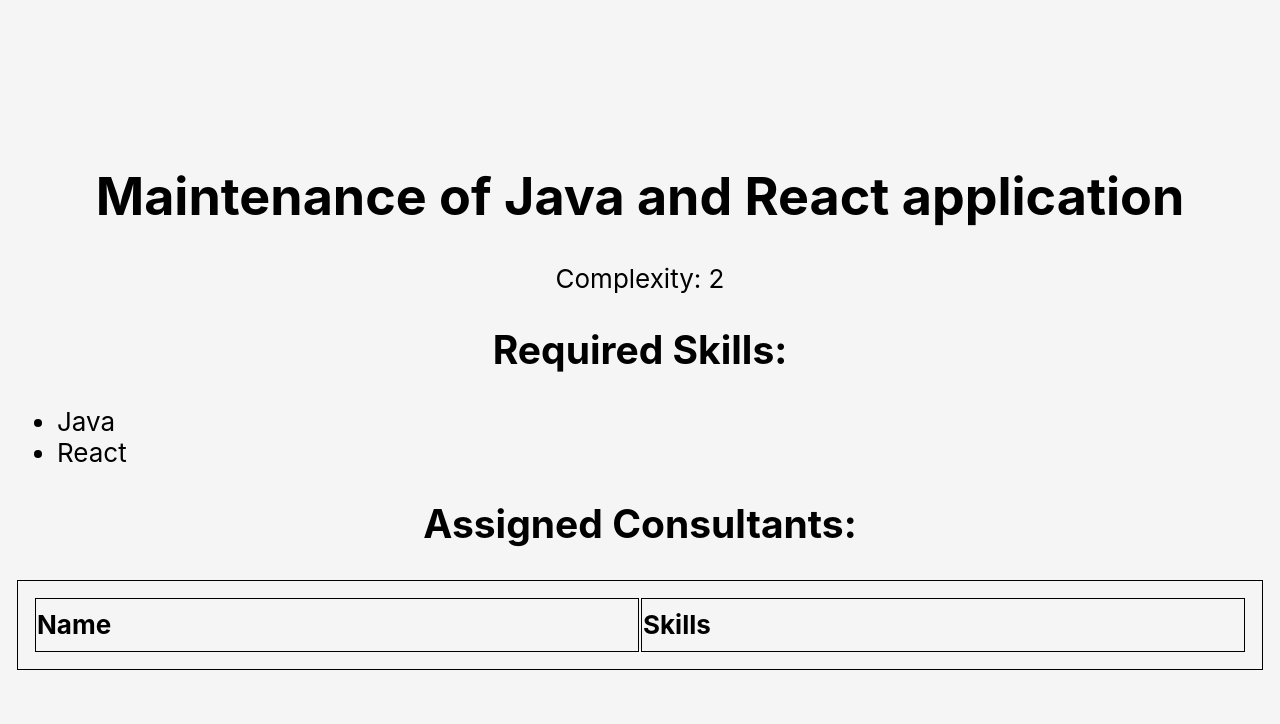
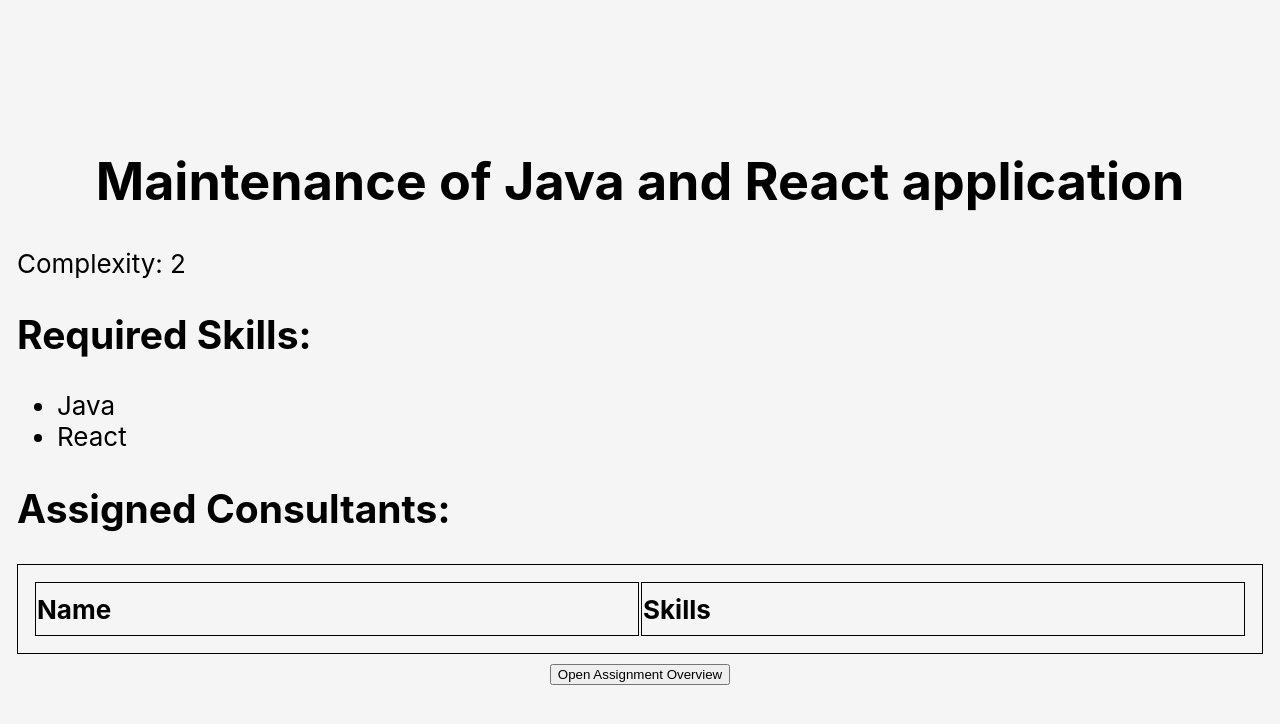
Before and after one commit to Hamiller78/react-training, a React (Create React App) app: page / in a window 1280 px wide. Shown: the top 724 px of the page. Built offline with nearby package versions, Linux system fonts and the light colour scheme.

Commit message:
Rework to use project and consultant contexts

```diff
--- a/src/App.css
+++ b/src/App.css
@@ -21,7 +21,15 @@ table {
   text-align: left;
 }
 
-ul.bullet-list li {
+h2 {
+  text-align: left;
+}
+
+p {
+  text-align: left;
+}
+
+.left-aligned-list {
   text-align: left;
 }
 
--- a/src/App.tsx
+++ b/src/App.tsx
@@ -1,10 +1,11 @@
 import React, { useState, useEffect } from "react";
 import "./App.css";
-import AssignmentView from "./components/AssignmentView/AssignmentView";
 import Consultant from "./entities/Consultant";
+import ConsultantContext from "./contexts/ConsultantContext";
 import ConsultantFactory from "./services/ConsultantFactory";
 import Project from "./entities/Project";
 import ProjectFactory from "./services/ProjectFactory";
+import ProjectsContext from "./contexts/ProjectsContext";
 import ProjectOverview from "./components/ProjectView/ProjectOverview";
 import { create } from "domain";
 
@@ -24,6 +25,9 @@ function App() {
   const [projects, setProjects] = useState<Project[]>(
     storedProjects ? JSON.parse(storedProjects) : createRandomProjects(5)
   );
+  const [selectedProject, setSelectedProject] = useState<Project | null>(
+    projects[0]
+  );
 
   useEffect(() => {
     localStorage.setItem(
@@ -32,38 +36,16 @@ function App() {
     );
   }, [selectedConsultants]);
 
-  const onSelectEntity = (selectedConsultant: Consultant) => {
-    setSelectedConsultants((selectedConsultants) => [
-      ...selectedConsultants,
-      selectedConsultant,
-    ]);
-  };
-
-  const onUnselectEntity = (unselectedConsultant: Consultant) => {
-    setSelectedConsultants((selectedConsultants) =>
-      selectedConsultants.filter(
-        (consultant) => consultant.id !== unselectedConsultant.id
-      )
-    );
-  };
-
-  // return (
-  //   <div className="App">
-  //     <header className="App-header">
-  //       <AssignmentView
-  //         allEntities={consultants}
-  //         selectedEntities={selectedConsultants}
-  //         onSelectEntity={onSelectEntity}
-  //         onUnselectEntity={onUnselectEntity}
-  //       />
-  //     </header>
-  //   </div>
-  // );
-
   return (
     <div className="App">
       <header className="App-header">
-        <ProjectOverview project={projects[0]} />
+        <ConsultantContext.Provider
+          value={{ consultants: consultants, setConsultants: setConsultants }}
+        >
+          <ProjectsContext.Provider value={{ projects, setProjects }}>
+            {selectedProject && <ProjectOverview project={selectedProject} />}
+          </ProjectsContext.Provider>
+        </ConsultantContext.Provider>
       </header>
     </div>
   );
--- a/src/components/ProjectView/ProjectOverview.tsx
+++ b/src/components/ProjectView/ProjectOverview.tsx
@@ -1,23 +1,63 @@
-import React from "react";
+import React, { useContext, useState } from "react";
 import Project from "../../entities/Project";
+import ProjectContext from "../../contexts/ProjectsContext";
 import Skill from "../../entities/Skill";
+import AssignmentView from "../AssignmentView/AssignmentView";
+import ConsultantContext from "../../contexts/ConsultantContext";
+import Consultant from "../../entities/Consultant";
 
 interface ProjectProps {
   project: Project;
 }
 
 const ProjectOverview: React.FC<ProjectProps> = ({ project }) => {
+  const { projects, setProjects } = useContext(ProjectContext);
+  const { consultants } = useContext(ConsultantContext);
+  const [showAssignmentView, setShowAssignmentView] = useState(false);
   const skillInTeam = (skill: Skill) =>
     project.assignedConsultants.some((consultant) =>
       consultant.skills.includes(skill)
     );
 
+  const handleSelectConsultant = (selectedEntity: Consultant) => {
+    if (setProjects) {
+      setProjects(
+        projects.map((p) =>
+          p.id === project.id
+            ? {
+                ...p,
+                assignedConsultants: [...p.assignedConsultants, selectedEntity],
+              }
+            : p
+        )
+      );
+    }
+  };
+
+  const handleUnselectConsultant = (unselectedEntity: Consultant) => {
+    if (setProjects) {
+      setProjects(
+        projects.map((p) =>
+          p.id === project.id
+            ? {
+                ...p,
+                assignedConsultants: p.assignedConsultants.filter(
+                  (consultant) => consultant.id !== unselectedEntity.id
+                ),
+              }
+            : p
+        )
+      );
+    }
+  };
+
   return (
     <div>
+      <header>
         <h1>{project.name}</h1>
         <p>Complexity: {project.complexity}</p>
         <h2>Required Skills:</h2>
-      <ul className="bullet-list">
+        <ul className="left-aligned-list">
           {project.requiredSkills.map((skill) => (
             <li
               key={skill}
@@ -27,6 +67,8 @@ const ProjectOverview: React.FC<ProjectProps> = ({ project }) => {
             </li>
           ))}
         </ul>
+      </header>
+      <section>
         <h2>Assigned Consultants:</h2>
         <table>
           <thead>
@@ -44,6 +86,21 @@ const ProjectOverview: React.FC<ProjectProps> = ({ project }) => {
             ))}
           </tbody>
         </table>
+      </section>
+      <button onClick={() => setShowAssignmentView(true)}>
+        Open Assignment Overview
+      </button>
+      {showAssignmentView && (
+        <div className="modal">
+          <button onClick={() => setShowAssignmentView(false)}>Close</button>
+          <AssignmentView
+            allEntities={consultants}
+            selectedEntities={project.assignedConsultants}
+            onSelectEntity={handleSelectConsultant}
+            onUnselectEntity={handleUnselectConsultant}
+          />
+        </div>
+      )}
     </div>
   );
 };
--- /dev/null
+++ b/src/contexts/ConsultantContext.ts
@@ -0,0 +1,14 @@
+import React from "react";
+import Consultant from "../entities/Consultant";
+
+interface ConsultantContextType {
+  consultants: Consultant[];
+  setConsultants: React.Dispatch<React.SetStateAction<Consultant[]>> | null;
+}
+
+const ConsultantContext = React.createContext<ConsultantContextType>({
+  consultants: [],
+  setConsultants: null,
+});
+
+export default ConsultantContext;
--- /dev/null
+++ b/src/contexts/ProjectsContext.ts
@@ -0,0 +1,14 @@
+import React from "react";
+import Project from "../entities/Project";
+
+interface ProjectsContextType {
+  projects: Project[];
+  setProjects: React.Dispatch<React.SetStateAction<Project[]>> | null;
+}
+
+const ProjectsContext = React.createContext<ProjectsContextType>({
+  projects: [],
+  setProjects: null,
+});
+
+export default ProjectsContext;
```
Lines whose indentation alone changed are shown as unchanged.
